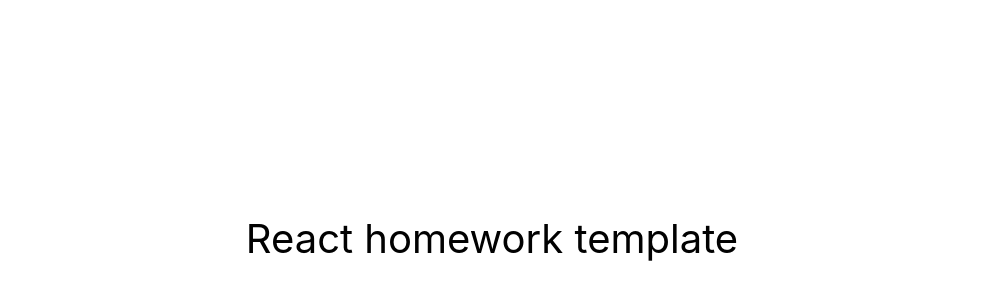
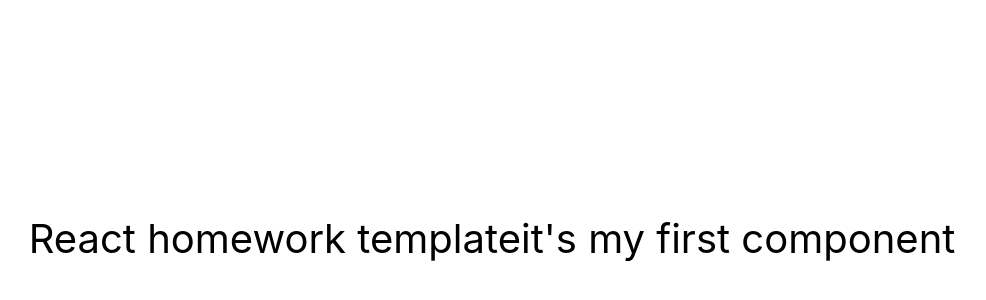
Before and after one commit to AndrewPechnikov/Command-React-App, a React (Create React App) app: page / in a window 1280 px wide. Shown: the part 162-462 px from the top of the page, without its empty margins (148-1134 px from the left). Built offline with nearby package versions, Linux system fonts and the light colour scheme.

Commit message:
init: add test component

```diff
--- a/src/components/App.jsx
+++ b/src/components/App.jsx
@@ -1,3 +1,5 @@
+import TestComponent from "./TestComponent";
+
 export const App = () => {
   return (
     <div
@@ -11,6 +13,7 @@
       }}
     >
       React homework template
+      <TestComponent />
     </div>
   );
 };
--- /dev/null
+++ b/src/components/TestComponent.jsx
@@ -0,0 +1,9 @@
+const TestComponent = () => {
+    return (
+        <div>
+            it's my first component
+        </div>
+    );
+};
+
+export default TestComponent;
```
